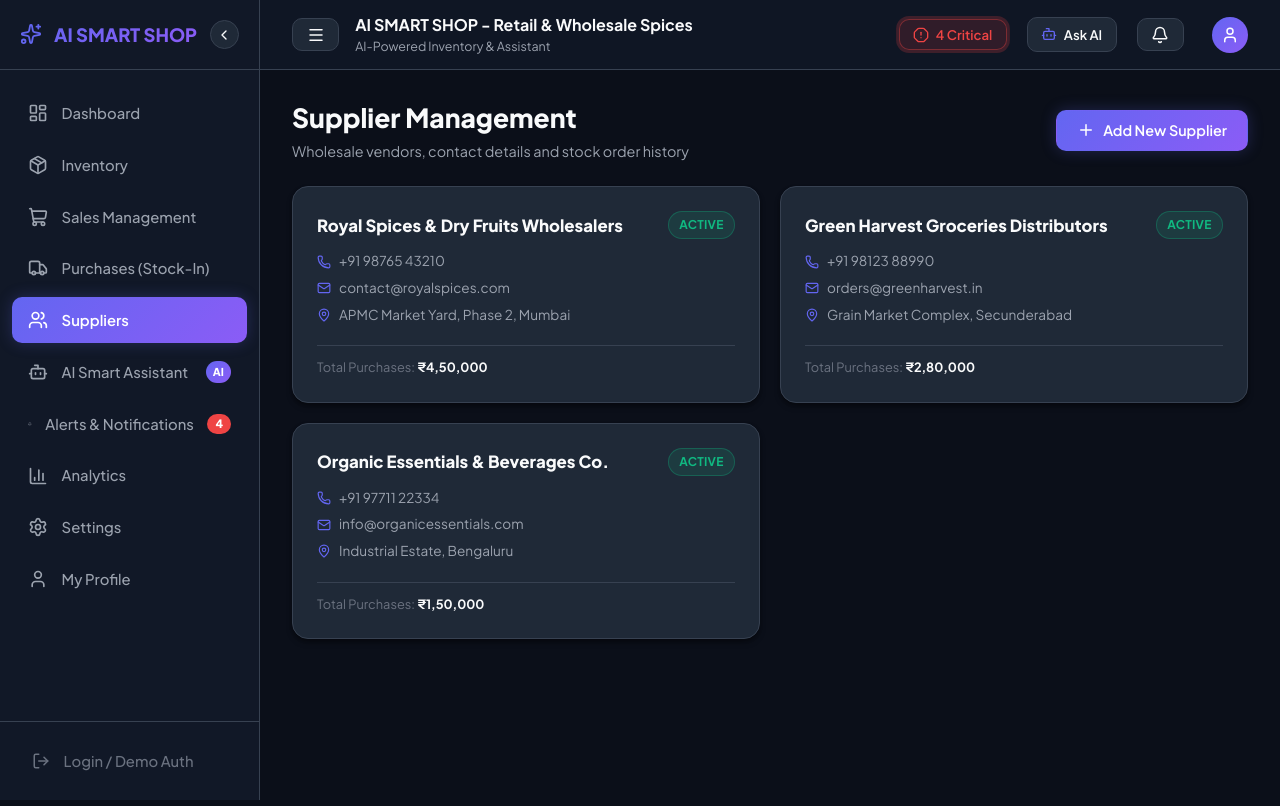
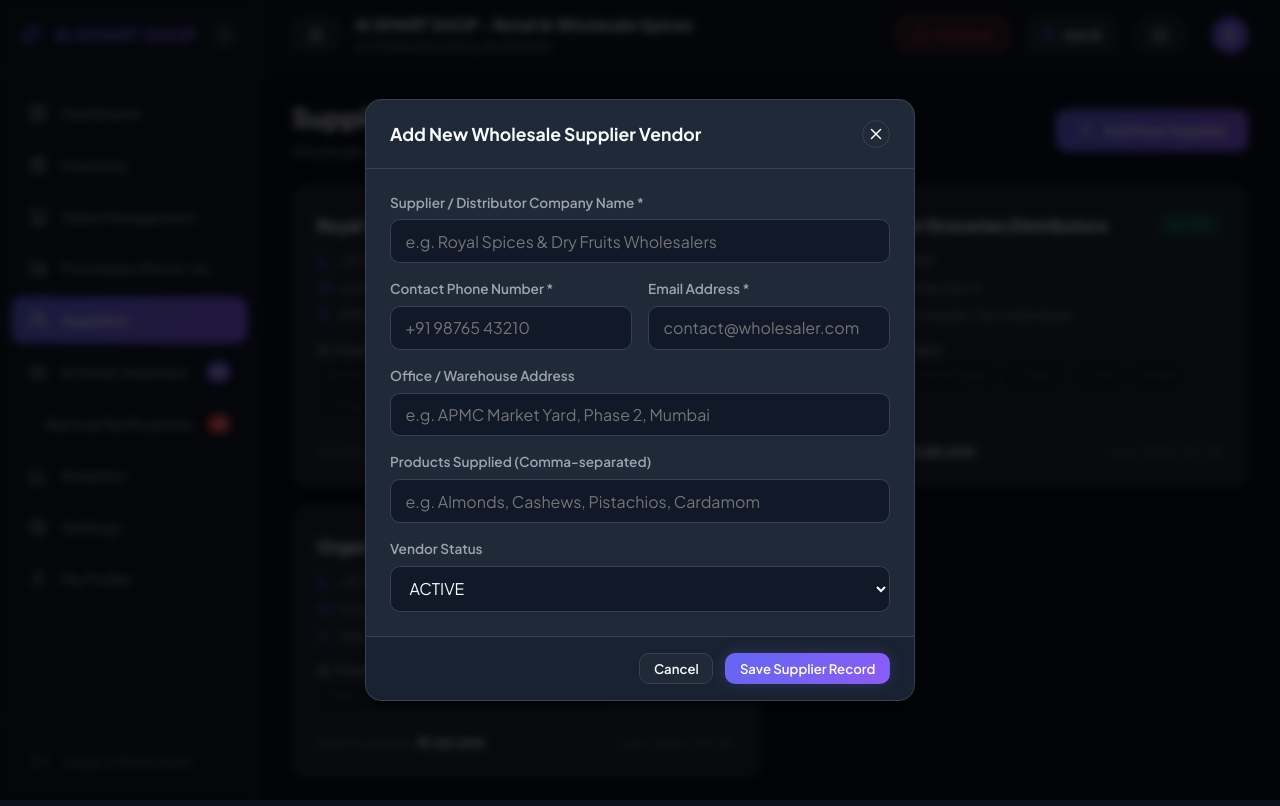
Before and after one commit to Mahasri9344/AI-Smart-Shop, a React (Vite) app: page /suppliers in a window 1280 px wide. Both pictures are taken after a click on the button "Add New Supplier". Built offline with nearby package versions, Linux system fonts and the light colour scheme.

Commit message:
Add Supplier Management modal: SupplierModal for adding wholesale vendors and tracking supplied products

```diff
--- /dev/null
+++ b/src/components/suppliers/SupplierModal.tsx
@@ -0,0 +1,143 @@
+import React, { useState } from 'react';
+import { Modal } from '../common/Modal';
+import { useShop } from '../../context/ShopContext';
+
+interface SupplierModalProps {
+  isOpen: boolean;
+  onClose: () => void;
+}
+
+export const SupplierModal: React.FC<SupplierModalProps> = ({
+  isOpen,
+  onClose
+}) => {
+  const { addSupplier } = useShop();
+
+  const [name, setName] = useState('');
+  const [contactNumber, setContactNumber] = useState('');
+  const [email, setEmail] = useState('');
+  const [address, setAddress] = useState('');
+  const [productsSuppliedText, setProductsSuppliedText] = useState('');
+  const [status, setStatus] = useState<'ACTIVE' | 'INACTIVE'>('ACTIVE');
+
+  const handleSubmit = (e: React.FormEvent) => {
+    e.preventDefault();
+    if (!name.trim()) return;
+
+    const productsList = productsSuppliedText
+      .split(',')
+      .map(p => p.trim())
+      .filter(p => p.length > 0);
+
+    addSupplier({
+      name: name.trim(),
+      contactNumber: contactNumber.trim(),
+      email: email.trim(),
+      address: address.trim(),
+      productsSupplied: productsList.length > 0 ? productsList : ['General Shop Products'],
+      status
+    });
+
+    // Reset form
+    setName('');
+    setContactNumber('');
+    setEmail('');
+    setAddress('');
+    setProductsSuppliedText('');
+    setStatus('ACTIVE');
+
+    onClose();
+  };
+
+  return (
+    <Modal
+      isOpen={isOpen}
+      onClose={onClose}
+      title="Add New Wholesale Supplier Vendor"
+      footer={
+        <>
+          <button onClick={onClose} className="btn btn-secondary btn-sm">
+            Cancel
+          </button>
+          <button onClick={handleSubmit} className="btn btn-primary btn-sm">
+            Save Supplier Record
+          </button>
+        </>
+      }
+    >
+      <form onSubmit={handleSubmit} style={{ display: 'flex', flexDirection: 'column', gap: '1rem' }}>
+        <div className="form-group" style={{ margin: 0 }}>
+          <label className="form-label">Supplier / Distributor Company Name *</label>
+          <input
+            type="text"
+            required
+            className="form-input"
+            placeholder="e.g. Royal Spices & Dry Fruits Wholesalers"
+            value={name}
+            onChange={(e) => setName(e.target.value)}
+          />
+        </div>
+
+        <div style={{ display: 'grid', gridTemplateColumns: '1fr 1fr', gap: '1rem' }}>
+          <div className="form-group" style={{ margin: 0 }}>
+            <label className="form-label">Contact Phone Number *</label>
+            <input
+              type="text"
+              required
+              className="form-input"
+              placeholder="+91 98765 43210"
+              value={contactNumber}
+              onChange={(e) => setContactNumber(e.target.value)}
+            />
+          </div>
+
+          <div className="form-group" style={{ margin: 0 }}>
+            <label className="form-label">Email Address *</label>
+            <input
+              type="email"
+              required
+              className="form-input"
+              placeholder="contact@wholesaler.com"
+              value={email}
+              onChange={(e) => setEmail(e.target.value)}
+            />
+          </div>
+        </div>
+
+        <div className="form-group" style={{ margin: 0 }}>
+          <label className="form-label">Office / Warehouse Address</label>
+          <input
+            type="text"
+            className="form-input"
+            placeholder="e.g. APMC Market Yard, Phase 2, Mumbai"
+            value={address}
+            onChange={(e) => setAddress(e.target.value)}
+          />
+        </div>
+
+        <div className="form-group" style={{ margin: 0 }}>
+          <label className="form-label">Products Supplied (Comma-separated)</label>
+          <input
+            type="text"
+            className="form-input"
+            placeholder="e.g. Almonds, Cashews, Pistachios, Cardamom"
+            value={productsSuppliedText}
+            onChange={(e) => setProductsSuppliedText(e.target.value)}
+          />
+        </div>
+
+        <div className="form-group" style={{ margin: 0 }}>
+          <label className="form-label">Vendor Status</label>
+          <select
+            className="form-select"
+            value={status}
+            onChange={(e) => setStatus(e.target.value as 'ACTIVE' | 'INACTIVE')}
+          >
+            <option value="ACTIVE">ACTIVE</option>
+            <option value="INACTIVE">INACTIVE</option>
+          </select>
+        </div>
+      </form>
+    </Modal>
+  );
+};
--- a/src/context/ShopContext.tsx
+++ b/src/context/ShopContext.tsx
@@ -28,6 +28,7 @@ interface ShopContextType {
   adjustStock: (productId: string, deltaQuantity: number) => void;
   recordSale: (productId: string, quantity: number) => { success: boolean; message: string };
   recordPurchase: (productId: string, quantity: number, purchasePrice: number, supplierId: string) => void;
+  addSupplier: (supplier: Omit<Supplier, 'id' | 'totalPurchases' | 'lastPurchaseDate'>) => void;
   markNotificationAsRead: (id: string) => void;
   clearAllNotifications: () => void;
   resetToSampleData: () => void;
@@ -65,6 +66,10 @@ export const ShopProvider: React.FC<{ children: ReactNode }> = ({ children }) =>
   useEffect(() => {
     DataService.savePurchases(purchases);
   }, [purchases]);
+
+  useEffect(() => {
+    if (suppliers.length > 0) DataService.saveSuppliers(suppliers);
+  }, [suppliers]);
 
   useEffect(() => {
     DataService.saveNotifications(notifications);
@@ -230,6 +235,16 @@ export const ShopProvider: React.FC<{ children: ReactNode }> = ({ children }) =>
     adjustStock(productId, quantity);
   };
 
+  const addSupplier = (newSup: Omit<Supplier, 'id' | 'totalPurchases' | 'lastPurchaseDate'>) => {
+    const newSupplierObj: Supplier = {
+      ...newSup,
+      id: `sup-${Date.now()}`,
+      totalPurchases: 0,
+      lastPurchaseDate: new Date().toISOString().split('T')[0]
+    };
+    setSuppliers(prev => [newSupplierObj, ...prev]);
+  };
+
   const markNotificationAsRead = (id: string) => {
     setNotifications(prev => prev.map(n => n.id === id ? { ...n, read: true } : n));
   };
@@ -271,6 +286,7 @@ export const ShopProvider: React.FC<{ children: ReactNode }> = ({ children }) =>
         adjustStock,
         recordSale,
         recordPurchase,
+        addSupplier,
         markNotificationAsRead,
         clearAllNotifications,
         resetToSampleData
--- a/src/pages/Suppliers.tsx
+++ b/src/pages/Suppliers.tsx
@@ -1,9 +1,11 @@
-import React from 'react';
+import React, { useState } from 'react';
 import { useShop } from '../context/ShopContext';
-import { Phone, Mail, MapPin, Plus } from 'lucide-react';
+import { SupplierModal } from '../components/suppliers/SupplierModal';
+import { Phone, Mail, MapPin, Plus, Package } from 'lucide-react';
 
 export const Suppliers: React.FC = () => {
   const { suppliers } = useShop();
+  const [isSupplierModalOpen, setIsSupplierModalOpen] = useState(false);
 
   return (
     <div style={{ display: 'flex', flexDirection: 'column', gap: '1.5rem' }}>
@@ -17,20 +19,27 @@ export const Suppliers: React.FC = () => {
           </p>
         </div>
 
-        <button className="btn btn-primary">
+        <button onClick={() => setIsSupplierModalOpen(true)} className="btn btn-primary">
           <Plus size={18} />
           <span>Add New Supplier</span>
         </button>
       </div>
 
       <div style={{ display: 'grid', gridTemplateColumns: 'repeat(auto-fit, minmax(320px, 1fr))', gap: '1.25rem' }}>
-        {suppliers.map(sup => (
+        {suppliers.length === 0 ? (
+          <div className="card" style={{ gridColumn: '1 / -1', textAlign: 'center', padding: '3rem', color: 'var(--text-secondary)' }}>
+            No suppliers found. Click "Add New Supplier" to create your first vendor record.
+          </div>
+        ) : (
+          suppliers.map(sup => (
             <div key={sup.id} className="card" style={{ display: 'flex', flexDirection: 'column', gap: '0.75rem' }}>
               <div style={{ display: 'flex', alignItems: 'center', justifyContent: 'space-between' }}>
                 <div style={{ fontWeight: 800, fontSize: '1.05rem', color: 'var(--text-primary)' }}>
                   {sup.name}
                 </div>
-              <span className="status-badge normal">{sup.status}</span>
+                <span className={`status-badge ${sup.status === 'ACTIVE' ? 'normal' : 'low'}`}>
+                  {sup.status}
+                </span>
               </div>
 
               <div style={{ display: 'flex', flexDirection: 'column', gap: '0.4rem', fontSize: '0.85rem', color: 'var(--text-secondary)' }}>
@@ -48,12 +57,41 @@ export const Suppliers: React.FC = () => {
                 </div>
               </div>
 
-            <div style={{ marginTop: '0.5rem', paddingTop: '0.75rem', borderTop: '1px solid var(--border-color)', fontSize: '0.8rem', color: 'var(--text-muted)' }}>
-              Total Purchases: <strong style={{ color: 'var(--text-primary)' }}>₹{sup.totalPurchases.toLocaleString('en-IN')}</strong>
+              {sup.productsSupplied && sup.productsSupplied.length > 0 && (
+                <div style={{ fontSize: '0.8rem', color: 'var(--text-muted)', marginTop: '0.2rem' }}>
+                  <div style={{ fontWeight: 600, color: 'var(--text-secondary)', marginBottom: '0.2rem', display: 'flex', alignItems: 'center', gap: '0.35rem' }}>
+                    <Package size={13} />
+                    <span>Products Supplied:</span>
                   </div>
-          </div>
+                  <div style={{ display: 'flex', gap: '0.35rem', flexWrap: 'wrap' }}>
+                    {sup.productsSupplied.map((p, idx) => (
+                      <span key={idx} style={{
+                        padding: '0.15rem 0.45rem',
+                        backgroundColor: 'var(--bg-sidebar)',
+                        borderRadius: 'var(--radius-sm)',
+                        border: '1px solid var(--border-color)',
+                        fontSize: '0.75rem'
+                      }}>
+                        {p}
+                      </span>
                     ))}
                   </div>
                 </div>
+              )}
+
+              <div style={{ marginTop: 'auto', paddingTop: '0.75rem', borderTop: '1px solid var(--border-color)', fontSize: '0.8rem', color: 'var(--text-muted)', display: 'flex', justifyContent: 'space-between' }}>
+                <span>Total Purchases: <strong style={{ color: 'var(--text-primary)' }}>₹{sup.totalPurchases.toLocaleString('en-IN')}</strong></span>
+                <span>Last: {sup.lastPurchaseDate}</span>
+              </div>
+            </div>
+          ))
+        )}
+      </div>
+
+      <SupplierModal
+        isOpen={isSupplierModalOpen}
+        onClose={() => setIsSupplierModalOpen(false)}
+      />
+    </div>
   );
 };
```
Lines whose indentation alone changed are shown as unchanged.
